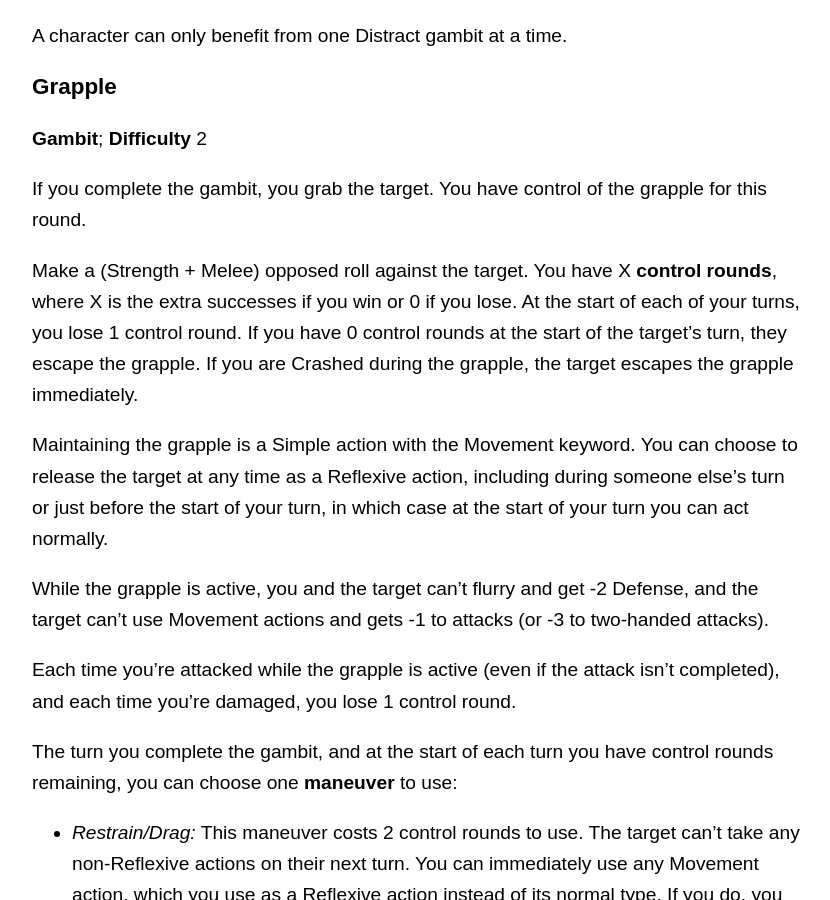
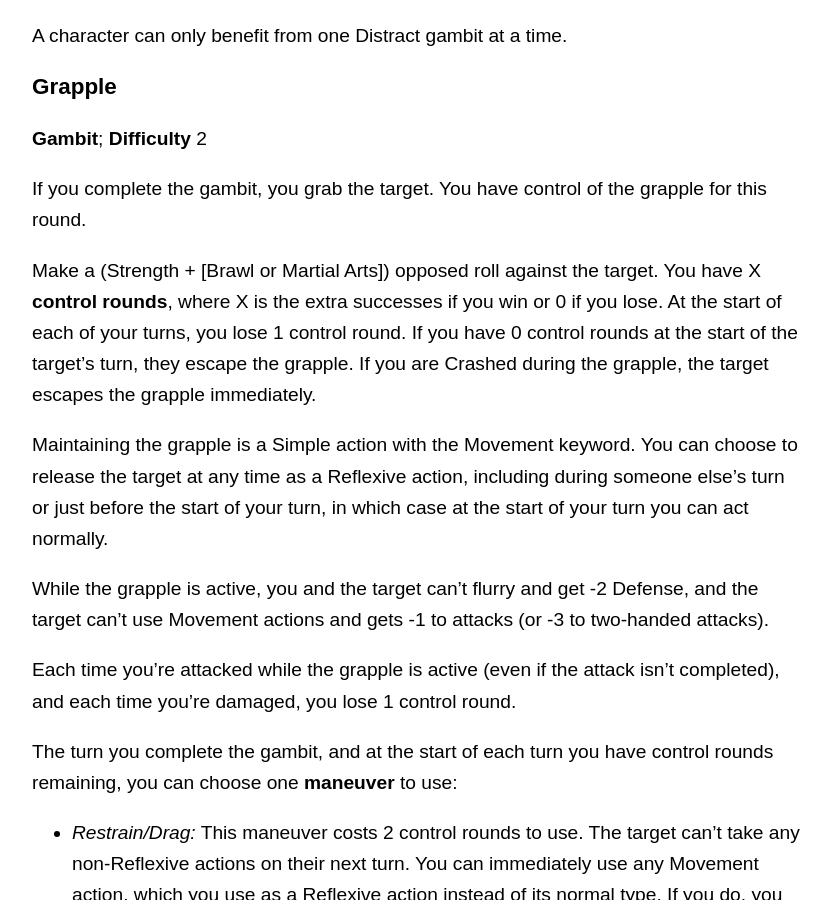
Before and after one commit to lost-egg/lost-egg.github.io, a Jekyll site: the page built from combat.md, in a window 1280 px wide and 900 px high, scrolled down 12659 px. Shown: the whole window, without its empty margins (224-1054 px from the left). Built offline with Jekyll 4.4.1, drawn with Linux system fonts in a browser that asks for light colours.

Commit message:
Fix grapple

```diff
--- a/combat.md
+++ b/combat.md
@@ -291,7 +291,7 @@ A character can only benefit from one Distract gambit at a time.
 
 If you complete the gambit, you grab the target. You have control of the grapple for this round.
 
-Make a (Strength + Melee) opposed roll against the target. You have X **control rounds**, where X is the extra successes if you win or 0 if you lose. At the start of each of your turns, you lose 1 control round. If you have 0 control rounds at the start of the target's turn, they escape the grapple. If you are Crashed during the grapple, the target escapes the grapple immediately.
+Make a (Strength + [Brawl or Martial Arts]) opposed roll against the target. You have X **control rounds**, where X is the extra successes if you win or 0 if you lose. At the start of each of your turns, you lose 1 control round. If you have 0 control rounds at the start of the target's turn, they escape the grapple. If you are Crashed during the grapple, the target escapes the grapple immediately.
 
 Maintaining the grapple is a Simple action with the Movement keyword. You can choose to release the target at any time as a Reflexive action, including during someone else's turn or just before the start of your turn, in which case at the start of your turn you can act normally.
 
```
